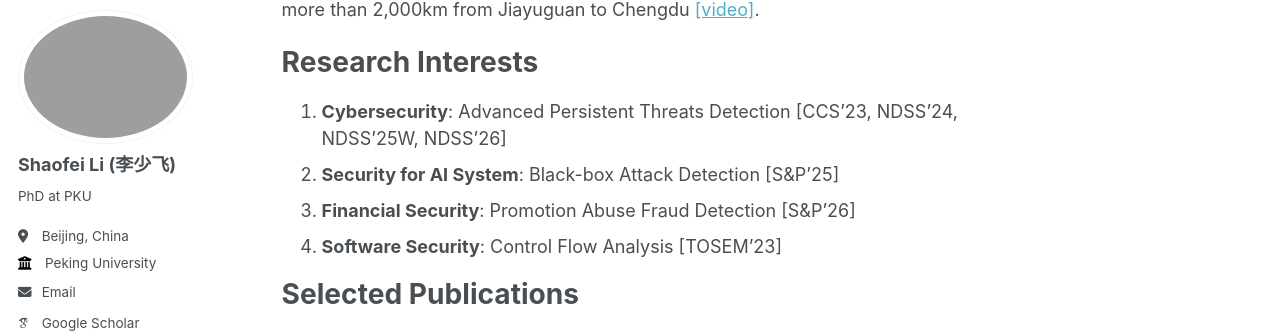
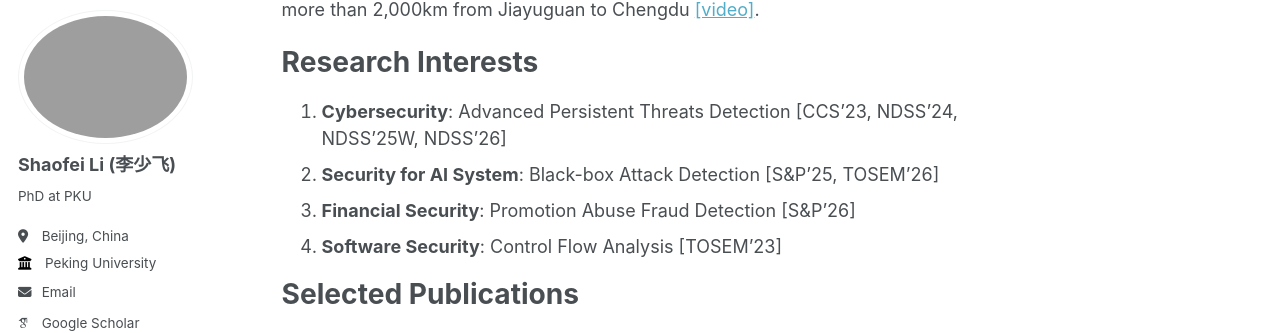
Before and after one commit to 0xllssFF/0xllssFF.github.io, a Jekyll site: the page built from _pages/about.md, in a window 1280 px wide and 900 px high, scrolled down 454 px. Shown: the part 96-429 px from the top of the window. Built offline with Jekyll 4.4.1, drawn with Linux system fonts in a browser that asks for light colours; some web fonts are replaced.

Commit message:
update papers

```diff
--- a/_pages/about.md
+++ b/_pages/about.md
@@ -16,7 +16,7 @@ In my spare time, I enjoy playing basketball, badminton and cycling. I'm a membe
 Research Interests
 ======
 1. **Cybersecurity**: Advanced Persistent Threats Detection [CCS'23, NDSS'24, NDSS’25W, NDSS'26]
-2. **Security for AI System**: Black-box Attack Detection [S&P'25]
+2. **Security for AI System**: Black-box Attack Detection [S&P'25, TOSEM'26]
 3. **Financial Security**: Promotion Abuse Fraud Detection [S&P'26]
 4. **Software Security**: Control Flow Analysis [TOSEM'23]
 
```
